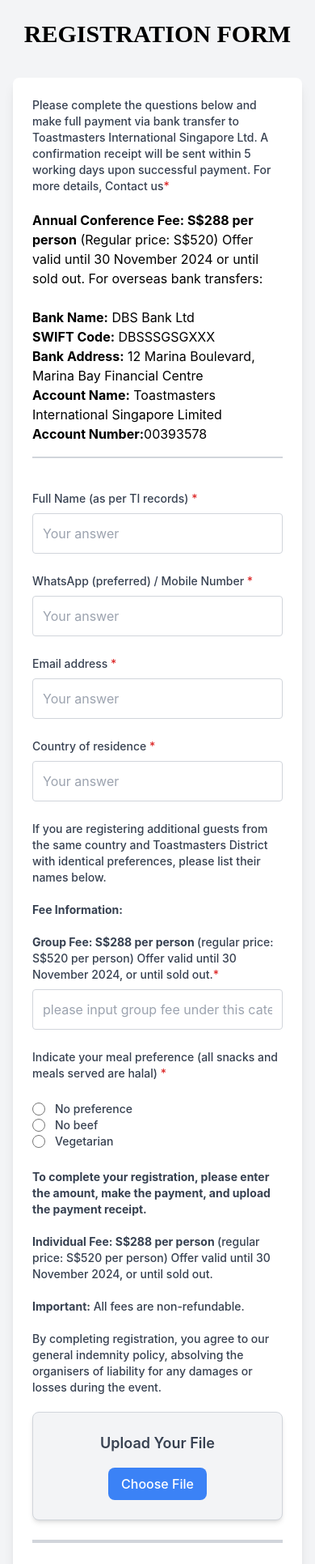
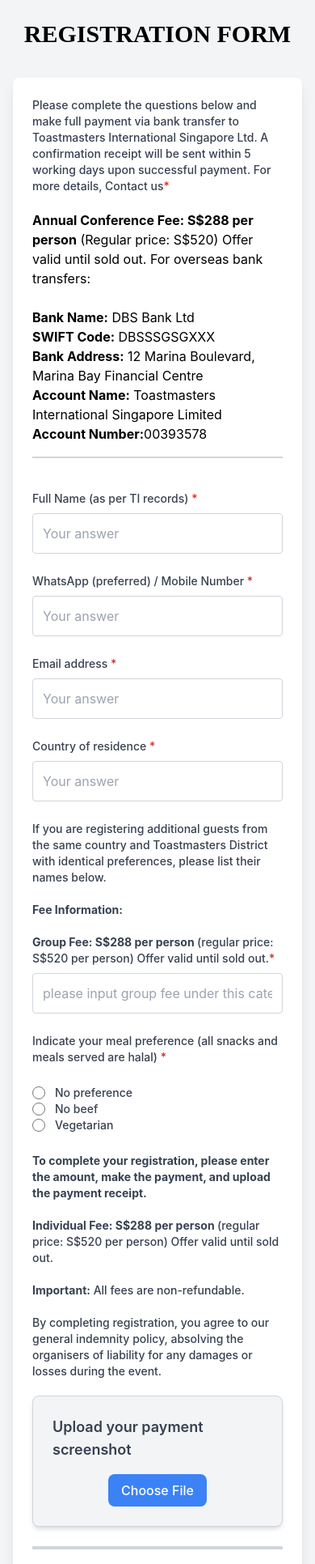
Before and after one commit to maksha19/ac-landing-page, a React (Create React App) app: page / in a window 390 px wide. Shown: the part 3328-5260 px from the top of the page at 81% size. Built offline with nearby package versions, Linux system fonts and the light colour scheme; a web font is replaced by a local one.

Commit message:
added sponsor tab

```diff
--- a/src/Body.tsx
+++ b/src/Body.tsx
@@ -8,6 +8,7 @@
 import About from './components/About';
 import Hotel from './components/Hotel';
 import Form from './components/Form';
+import Sponsor from './components/Sponsor';
 
 const FullWidthHeightImage = () => {
     return (
@@ -71,6 +72,9 @@
                 <section className="py-10" id="hotel">
                     <Hotel />
                 </section>
+                <section className="py-10" id="sponsor">
+                    <Sponsor />
+                </section>
                 <section className="pb-10" id="contact">
                     <Contact />
                 </section>
--- a/src/Header.tsx
+++ b/src/Header.tsx
@@ -61,6 +61,7 @@
                     <li><a href="#venue" className="hover:text-blue-500">Venue</a></li>
                     <li><a href="#hotel" className="hover:text-blue-500 p-2">Hotel</a></li>
                     {/* <li><a href="#team" className="hover:text-blue-500">Team</a></li> */}
+                    <li><a href="#hotel" className="hover:text-blue-500 p-2">Sponsor</a></li>
                     <li><a href="#contact" className="hover:text-blue-500">Contact</a></li>
                     <li><a target='_blank' rel="noreferrer" href="https://www.visitsingapore.com/" className="hover:text-blue-500">Visit Singapore</a></li>
 
@@ -75,6 +76,7 @@
                     <li><a href="#venue" className="hover:text-blue-500 p-2" onClick={() => toggleMobileMenu()}>Venue</a></li>
                     <li><a href="#hotel" className="hover:text-blue-500 p-2" onClick={() => toggleMobileMenu()}>Hotel</a></li>
                     {/* <li><a href="#team" className="hover:text-blue-500 p-2" onClick={() => toggleMobileMenu()}>Team</a></li> */}
+                    <li><a href="#hotel" className="hover:text-blue-500 p-2">Sponsor</a></li>
                     <li><a href="#contact" className="hover:text-blue-500 p-2" onClick={() => toggleMobileMenu()}>Contact</a></li>
                     <li><a target='_blank' rel="noreferrer" href="https://www.visitsingapore.com/" className="hover:text-blue-500">Visit Singapore</a></li>
                 </ul>
--- a/src/components/Form.tsx
+++ b/src/components/Form.tsx
@@ -100,7 +100,7 @@
                             Please complete the questions below and make full payment via bank transfer to Toastmasters International Singapore Ltd. A confirmation receipt will be sent within 5 working days upon successful payment. For more details, Contact us<span className="text-red-600">*</span> <br /><br />
                         </label>
                         <label>
-                            <b>Annual Conference Fee:  S$288 per person</b> (Regular price: S$520) Offer valid until 30 November 2024 or until sold out. <b />
+                            <b>Annual Conference Fee:  S$288 per person</b> (Regular price: S$520) Offer valid until sold out. <b />
 
                             For overseas bank transfers: <br /> <br />
 
@@ -178,7 +178,7 @@
 
                             <b>Fee Information:</b><br /><br />
 
-                            <b>Group Fee: S$288 per person </b> (regular price: S$520 per person) Offer valid until 30 November 2024, or until sold out.<span className="text-red-600">*</span>
+                            <b>Group Fee: S$288 per person </b> (regular price: S$520 per person) Offer valid until sold out.<span className="text-red-600">*</span>
                         </label>
                         <input
                             type="text"
@@ -245,13 +245,13 @@
                     <div className="flex flex-col">
                         <label htmlFor="paymentDetails" className="text-sm font-medium text-gray-700">
                             <b>To complete your registration, please enter the amount, make the payment, and upload the payment receipt.</b><br /><br />
-                            <b>Individual Fee: S$288 per person </b> (regular price: S$520 per person) Offer valid until 30 November 2024, or until sold out.<br /><br />
+                            <b>Individual Fee: S$288 per person </b> (regular price: S$520 per person) Offer valid until sold out.<br /><br />
                             <b>Important:</b> All fees are non-refundable. <br /><br />
                             By completing registration, you agree to our general indemnity policy,
                             absolving the organisers of liability for any damages or losses during the event.<br /><br />
                         </label>
                         <div className="flex flex-col items-center justify-center p-6 bg-gray-100 border border-gray-300 rounded-lg shadow-md w-full max-w-md mx-auto">
-                            <h2 className="text-lg font-semibold text-gray-700 mb-4">Upload Your File</h2>
+                            <h2 className="text-lg font-semibold text-gray-700 mb-4">Upload your payment screenshot</h2>
                             <label
                                 htmlFor="file-upload"
                                 className="cursor-pointer flex flex-col items-center bg-blue-500 text-white font-medium py-2 px-4 rounded-lg hover:bg-blue-600 transition-colors"
--- /dev/null
+++ b/src/components/Sponsor.tsx
@@ -0,0 +1,31 @@
+
+import firstCom from '../images/firstComAcademy.jpeg'
+import passionMade from '../images/passionMadePossible.jpeg'
+const Sponsor = () => {
+
+    return (
+        <div className='px-4'>
+            <div style={{ fontFamily: "Franklin" }}
+                className=" mb-8 font-bold text-3xl md:text-5xl uppercase w-full text-center p-1 ">
+                Our Sponsor
+            </div>
+            <div className="flex flex-col md:flex-row items-center justify-center space-x-2">
+                <div className='flex flex-col items-center justify-center px-6'>
+                    <div style={{ fontFamily: "Franklin" }} className='text-xl'>Spported by:</div>
+                    <div>
+                        <img src={passionMade} alt={"Passion Made Possible"} className="w-36 h-36 md:w-48 md:h-48 object-contain" />
+                    </div>
+                </div>
+                <div className='flex flex-col items-center justify-center px-6'>
+                    <div style={{ fontFamily: "Franklin" }} className='text-xl'>Diamond Sponsor:</div>
+                    <div>
+                        <img src={firstCom} alt={"FirstCom Acedemy"} className="w-36 h-36 md:w-48 md:h-48 object-contain" />
+                    </div>
+                </div>
+
+            </div>
+        </div >
+    )
+}
+
+export default Sponsor;
```
Also changed, not shown: src/images/firstComAcademy.jpeg (added), src/images/passionMadePossible.jpeg (added).
